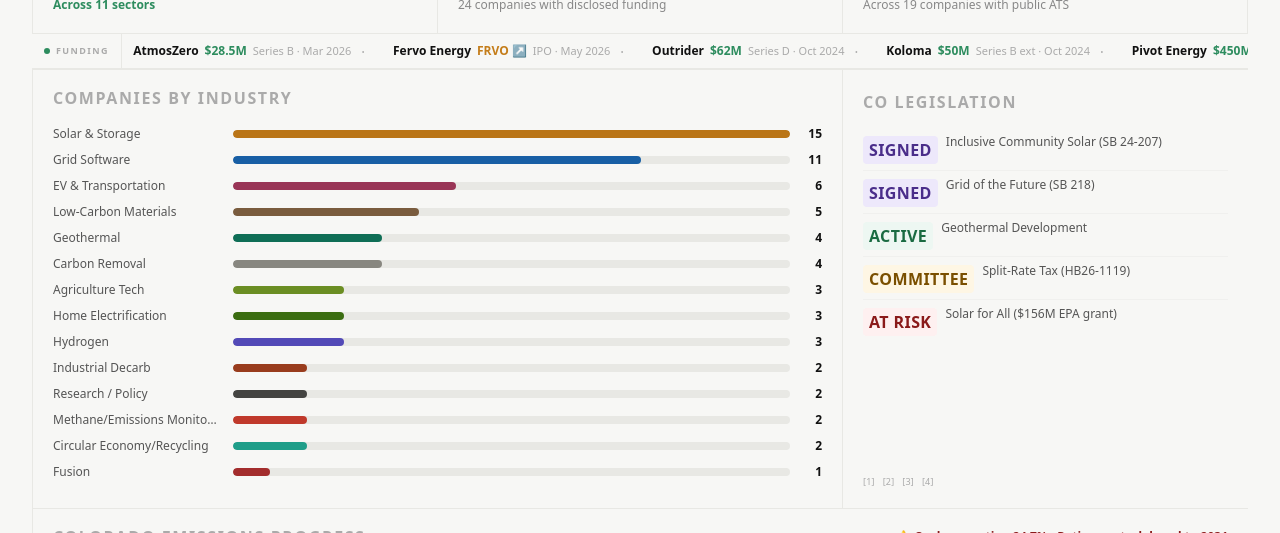
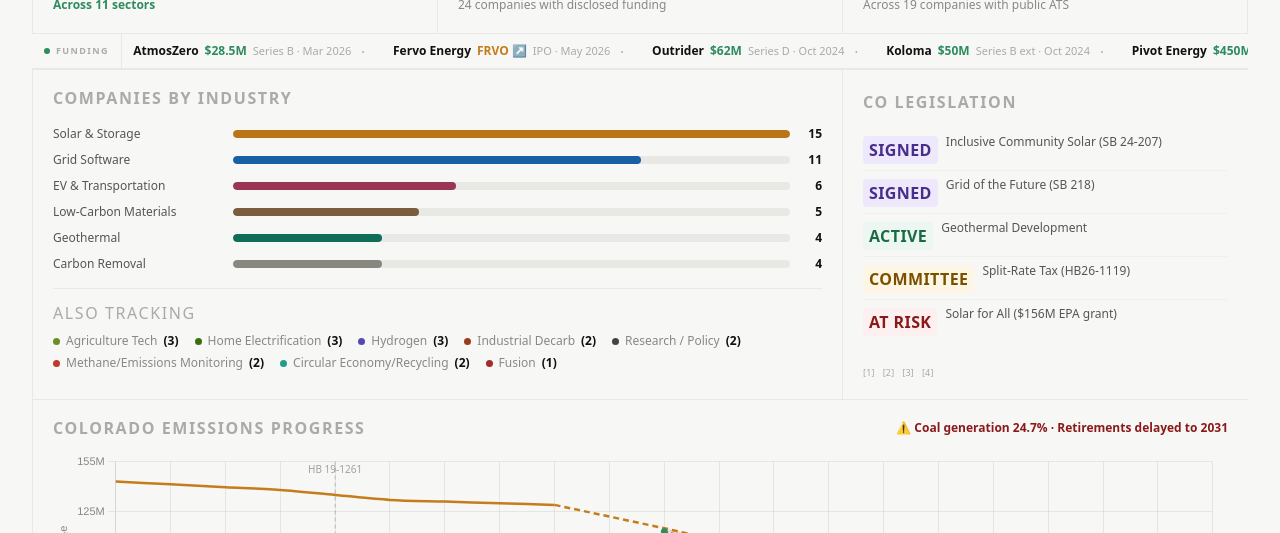
Before and after one commit to FrazRoc/colorado-current, a Next.js app: page / in a window 1280 px wide. Shown: the part 267-800 px from the top of the page. Built offline with nearby package versions, Linux system fonts and the light colour scheme; no server answers.

Commit message:
Sector chart — top 6 as bars, rest as compact tag list

```diff
--- a/src/components/dashboard/SectorChart.tsx
+++ b/src/components/dashboard/SectorChart.tsx
@@ -6,7 +6,6 @@ interface Props {
   sources: DashboardSource[];
 }
 
-// Matches CompanyMap.tsx / MapPanel.tsx SECTOR_COLORS exactly, extended for new sectors
 const SECTOR_COLORS: Record<string, string> = {
   "Solar & Storage": "#BA7517",
   "Grid Software": "#185FA5",
@@ -24,16 +23,23 @@ const SECTOR_COLORS: Record<string, string> = {
   "Circular Economy/Recycling": "#1F9E89",
 };
 
+const TOP_N = 6;
+
 export default function SectorChart({ sectors, sources }: Props) {
-  const max = Math.max(...sectors.map((s) => s.count));
+  const sorted = [...sectors].sort((a, b) => b.count - a.count);
+  const top = sorted.slice(0, TOP_N);
+  const rest = sorted.slice(TOP_N);
+  const max = top[0]?.count ?? 1;
 
   return (
     <div className="px-4 md:px-5 py-4 border-r border-surface-border">
       <div className="text-tag font-sans font-bold uppercase tracking-widest text-ink-faint mb-4">
         Companies by Industry
       </div>
-      <div className="flex flex-col gap-2.5">
-        {sectors.map((sector) => {
+
+      {/* Top sectors — full bars */}
+      <div className="flex flex-col gap-2.5 mb-4">
+        {top.map((sector) => {
           const color = SECTOR_COLORS[sector.name] || "#888780";
           const widthPct = (sector.count / max) * 100;
           return (
@@ -54,6 +60,30 @@ export default function SectorChart({ sectors, sources }: Props) {
           );
         })}
       </div>
+
+      {/* Remaining sectors — compact tag list */}
+      {rest.length > 0 && (
+        <div className="pt-3 border-t border-surface-border">
+          <div className="text-2xs font-sans text-ink-faint uppercase tracking-widest mb-2">
+            Also tracking
+          </div>
+          <div className="flex flex-wrap gap-x-4 gap-y-1.5">
+            {rest.map((sector) => {
+              const color = SECTOR_COLORS[sector.name] || "#888780";
+              return (
+                <span key={sector.name} className="flex items-center gap-1.5 text-xs font-sans text-ink-muted">
+                  <span
+                    className="rounded-full flex-shrink-0"
+                    style={{ width: 7, height: 7, background: color }}
+                  />
+                  {sector.name} <span className="font-semibold text-ink">({sector.count})</span>
+                </span>
+              );
+            })}
+          </div>
+        </div>
+      )}
+
       <div className="mt-3">
         <SourceLinks sources={sources} />
       </div>
```
